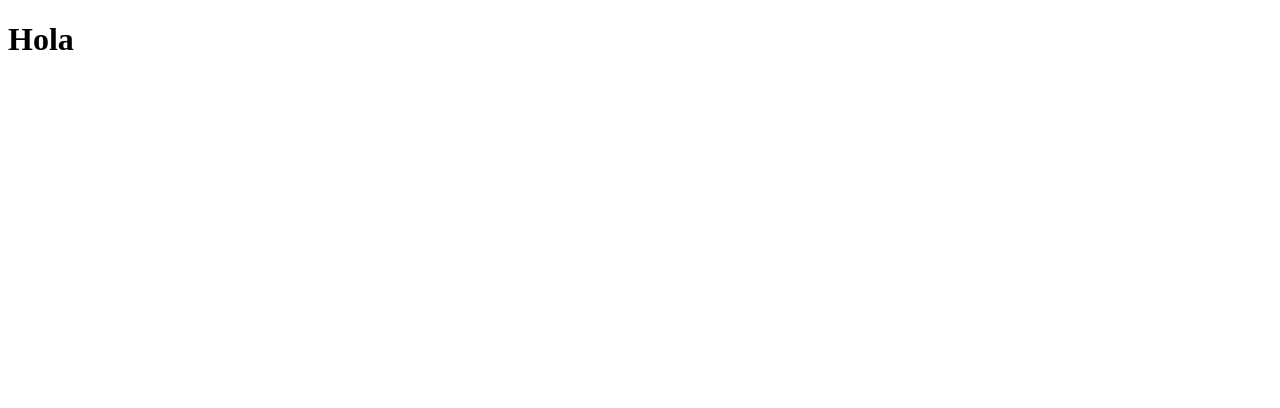
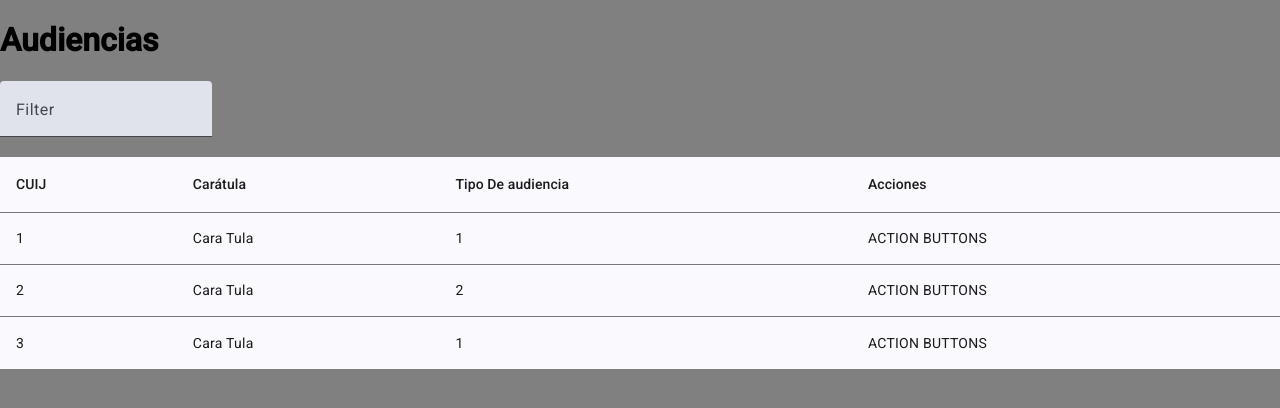
Before and after one commit to savillanuevaGH/FRONTEND-AUDIENCIAS, an Angular app: page / in a window 1280 px wide. Shown: the top 408 px of the page. Built offline with nearby package versions, Linux system fonts and the light colour scheme.

Commit message:
Add tabla component

```diff
--- a/angular.json
+++ b/angular.json
@@ -37,6 +37,7 @@
               }
             ],
             "styles": [
+              "src/custom-theme.scss",
               "src/styles.css"
             ],
             "scripts": [],
--- a/package.json
+++ b/package.json
@@ -11,10 +11,12 @@
   },
   "private": true,
   "dependencies": {
+    "@angular/cdk": "^19.2.2",
     "@angular/common": "^19.2.0",
     "@angular/compiler": "^19.2.0",
     "@angular/core": "^19.2.0",
     "@angular/forms": "^19.2.0",
+    "@angular/material": "^19.2.2",
     "@angular/platform-browser": "^19.2.0",
     "@angular/platform-browser-dynamic": "^19.2.0",
     "@angular/platform-server": "^19.2.0",
--- a/src/app/app.component.html
+++ b/src/app/app.component.html
@@ -3,7 +3,11 @@
 </style>
 
 <main class="main">
-  <header><h1>Hola</h1></header>
+  <header>
+    <h1>Audiencias</h1>
+  </header>
+
+  <app-tabla />
 </main>
 
 <router-outlet />
--- a/src/app/app.module.ts
+++ b/src/app/app.module.ts
@@ -3,14 +3,20 @@ import { BrowserModule, provideClientHydration, withEventReplay } from '@angular
 
 import { AppRoutingModule } from './app-routing.module';
 import { AppComponent } from './app.component';
+import {MatTableModule} from '@angular/material/table';
+import {MatInputModule} from '@angular/material/input';
+import { TablaComponent } from './tabla/tabla.component';
 
 @NgModule({
   declarations: [
-    AppComponent
+    AppComponent,
+    TablaComponent
   ],
   imports: [
     BrowserModule,
-    AppRoutingModule
+    AppRoutingModule,
+    MatTableModule,
+    MatInputModule
   ],
   providers: [
     provideClientHydration(withEventReplay())
@@ -18,3 +24,24 @@ import { AppComponent } from './app.component';
   bootstrap: [AppComponent]
 })
 export class AppModule { }
+
+
+export interface PeriodicElement {
+  name: string;
+  position: number;
+  weight: number;
+  symbol: string;
+}
+
+const ELEMENT_DATA: PeriodicElement[] = [
+  {position: 1, name: 'Hydrogen', weight: 1.0079, symbol: 'H'},
+  {position: 2, name: 'Helium', weight: 4.0026, symbol: 'He'},
+  {position: 3, name: 'Lithium', weight: 6.941, symbol: 'Li'},
+  {position: 4, name: 'Beryllium', weight: 9.0122, symbol: 'Be'},
+  {position: 5, name: 'Boron', weight: 10.811, symbol: 'B'},
+  {position: 6, name: 'Carbon', weight: 12.0107, symbol: 'C'},
+  {position: 7, name: 'Nitrogen', weight: 14.0067, symbol: 'N'},
+  {position: 8, name: 'Oxygen', weight: 15.9994, symbol: 'O'},
+  {position: 9, name: 'Fluorine', weight: 18.9984, symbol: 'F'},
+  {position: 10, name: 'Neon', weight: 20.1797, symbol: 'Ne'},
+];
--- /dev/null
+++ b/src/app/tabla/tabla.component.html
@@ -0,0 +1,27 @@
+<mat-form-field>
+    <mat-label>Filter</mat-label>
+    <input matInput (keyup)="applyFilter($event)" placeholder="Ex. ium" #input>
+  </mat-form-field>
+
+<table  mat-table [dataSource]="dataSource" class="mat-elevation-z8">
+  <ng-container matColumnDef="CUIJ">
+    <th mat-header-cell *matHeaderCellDef> CUIJ </th>
+    <td mat-cell *matCellDef="let audiencia"> {{ audiencia.CUIJ }} </td>
+  </ng-container>
+  <ng-container matColumnDef="caratula">
+    <th mat-header-cell *matHeaderCellDef> Carátula </th>
+    <td mat-cell *matCellDef="let audiencia"> {{ audiencia.caratula }} </td>
+  </ng-container>
+  <ng-container matColumnDef="tipo">
+    <th mat-header-cell *matHeaderCellDef> Tipo De audiencia </th>
+    <td mat-cell *matCellDef="let audiencia"> {{ audiencia.tipo }} </td>
+  </ng-container>
+  <ng-container matColumnDef="accion">
+    <th mat-header-cell *matHeaderCellDef> Acciones </th>
+    <td mat-cell *matCellDef="let audiencia"> ACTION BUTTONS </td>
+  </ng-container>
+
+  <tr mat-header-row *matHeaderRowDef="displayedColumns"></tr>
+  <tr mat-row *matRowDef="let row; columns: displayedColumns;"></tr>
+
+</table>
--- /dev/null
+++ b/src/app/tabla/tabla.component.ts
@@ -0,0 +1,30 @@
+import { Component } from '@angular/core';
+import { MatTableDataSource } from '@angular/material/table';
+
+export interface Audiencia {
+  CUIJ: number;
+  caratula: string;
+  tipo: number;
+}
+
+const AUDIENCIA_DATA: Audiencia[] = [
+  {CUIJ: 1, caratula: 'Cara Tula', tipo: 1},
+  {CUIJ: 2, caratula: 'Cara Tula', tipo: 2},
+  {CUIJ: 3, caratula: 'Cara Tula', tipo: 1}
+];
+
+@Component({
+  selector: 'app-tabla',
+  standalone: false,
+  templateUrl: './tabla.component.html',
+  styleUrl: './tabla.component.css'
+})
+export class TablaComponent {
+  displayedColumns: string[] = ['CUIJ', 'caratula', 'tipo', 'accion'];
+  dataSource = new MatTableDataSource(AUDIENCIA_DATA);
+
+  applyFilter(event: Event) {
+    const filterValue = (event.target as HTMLInputElement).value;
+    this.dataSource.filter = filterValue.trim().toLowerCase();
+  }
+}
--- /dev/null
+++ b/src/custom-theme.scss
@@ -0,0 +1,16 @@
+
+// Custom Theming for Angular Material
+// For more information: https://material.angular.io/guide/theming
+@use '@angular/material' as mat;
+
+html {
+  @include mat.theme((
+    color: (
+      theme-type: light,
+      primary: mat.$azure-palette,
+      tertiary: mat.$blue-palette,
+    ),
+    typography: Roboto,
+    density: 0,
+  ));
+}
--- a/src/index.html
+++ b/src/index.html
@@ -6,8 +6,10 @@
   <base href="/">
   <meta name="viewport" content="width=device-width, initial-scale=1">
   <link rel="icon" type="image/x-icon" href="favicon.ico">
+  <link href="https://fonts.googleapis.com/css2?family=Roboto:wght@300;400;500&display=swap" rel="stylesheet">
+  <link href="https://fonts.googleapis.com/icon?family=Material+Icons" rel="stylesheet">
 </head>
-<body>
+<body class="mat-typography">
   <app-root></app-root>
 </body>
 </html>
--- a/src/styles.css
+++ b/src/styles.css
@@ -1 +1,6 @@
-/* You can add global styles to this file, and also import other style files */
+body {
+    background-color: gray;
+}
+
+html, body { height: 100%; }
+body { margin: 0; font-family: Roboto, "Helvetica Neue", sans-serif; }
```
Also changed, not shown: src/app/tabla/tabla.component.css (added), 2 other files (tests, documents, lock files or other folders).
